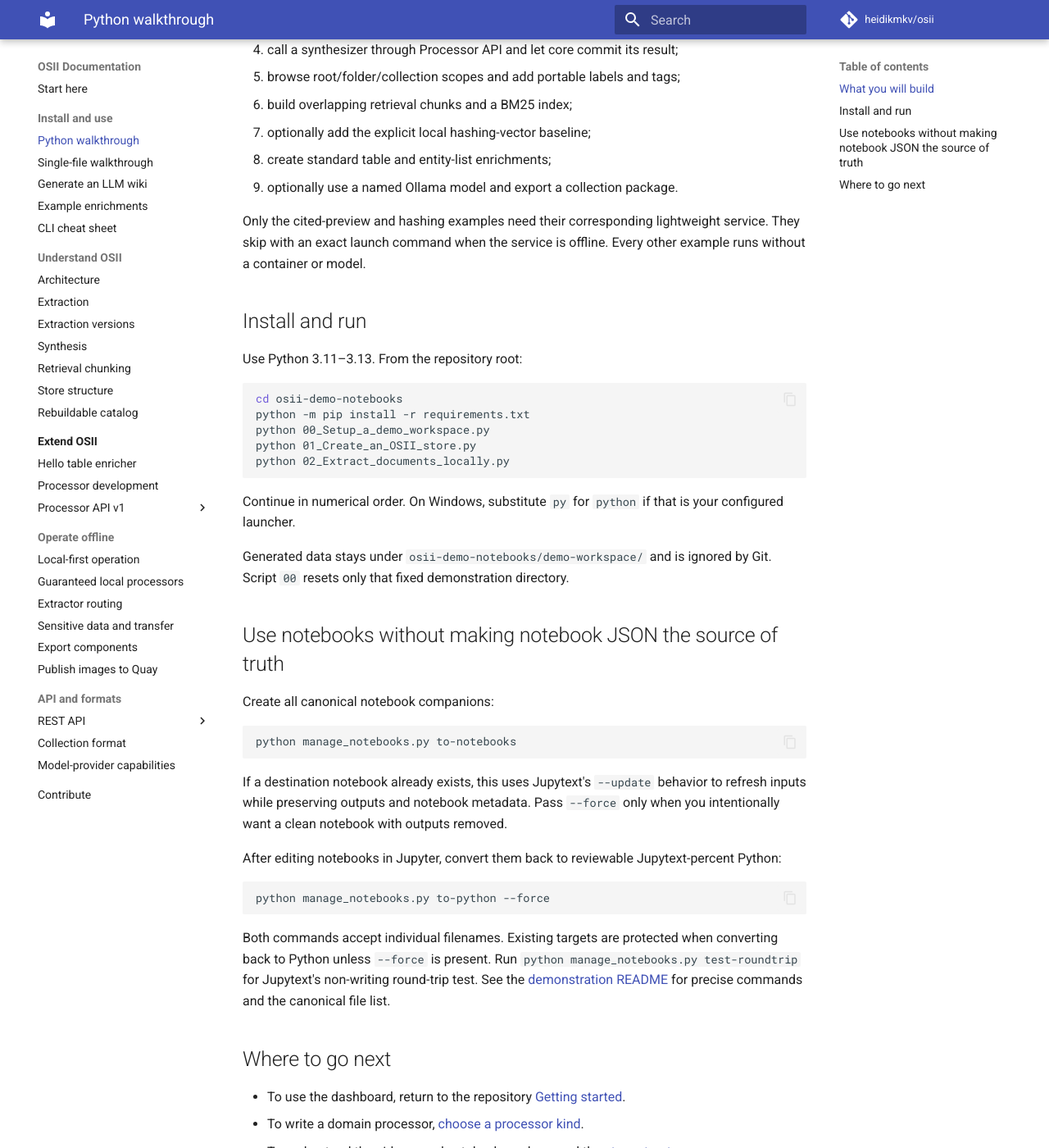
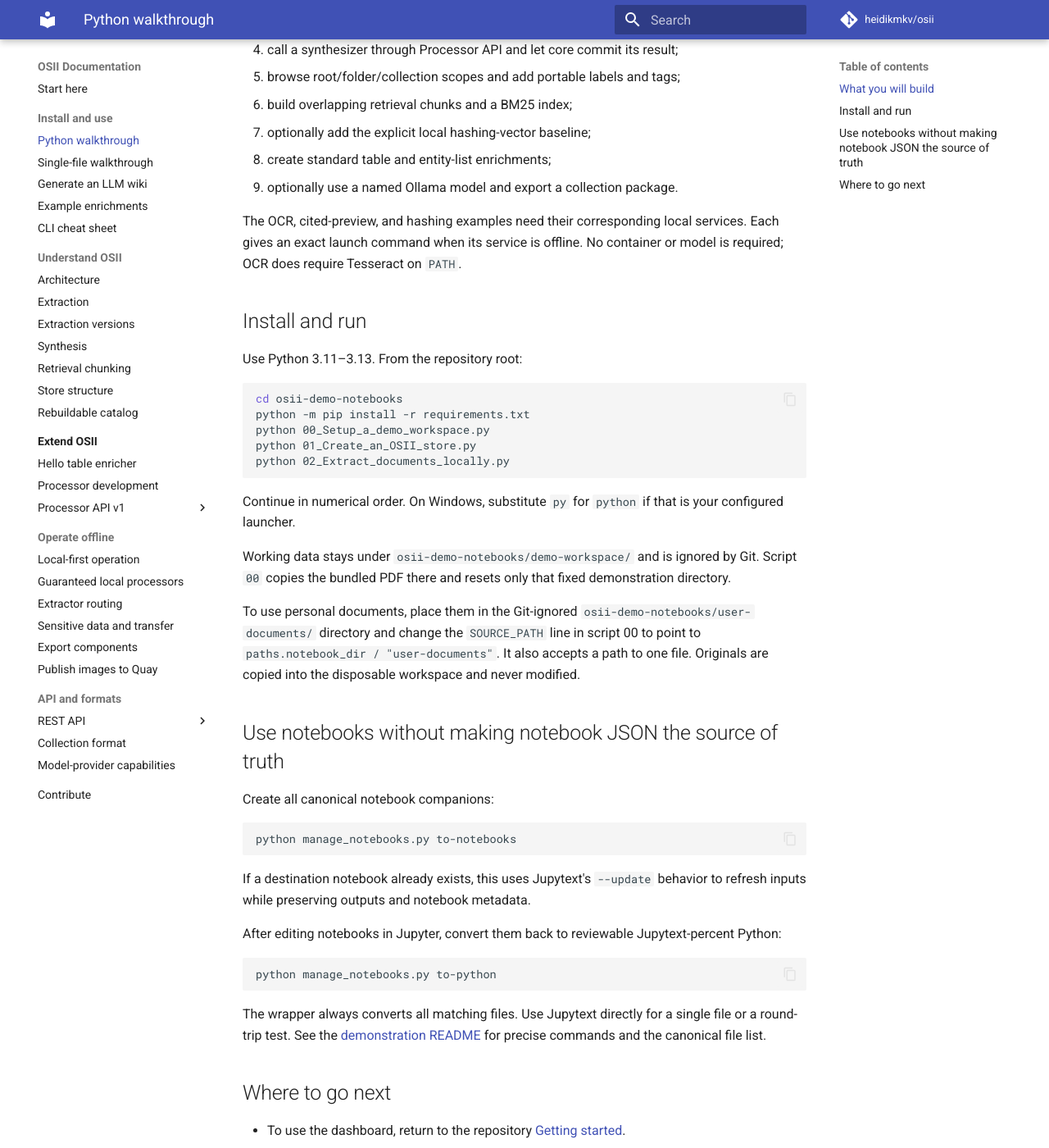
Before and after one commit to sandialabs/OSII, an MkDocs documentation site: the page built from docs/tutorials/python-demonstrations.md, in a window 1280 px wide and 1400 px high, scrolled down 442 px. Shown: the whole window at 82% size. Built offline with MkDocs 1.6.1 and Material for MkDocs 9.7.7, drawn with Linux system fonts in a browser that asks for light colours; comment, search, counter and statistics services are not loaded; some of the changed text lies outside the part shown.

Commit message:
Use configurable source documents in OSII demos

````diff
--- a/docs/tutorials/python-demonstrations.md
+++ b/docs/tutorials/python-demonstrations.md
@@ -6,12 +6,13 @@
 
 ## What you will build
 
-The examples generate a small four-document corpus and then show, through the
-installed `osii` Python module, how to:
+The examples use the bundled nine-page scan of E. M. Purcell's *Life at low
+Reynolds number* and then show, through the installed `osii` Python module, how
+to:
 
 1. initialize the canonical file-based `.osii` sidecar;
 2. rebuild and verify the disposable SQLite read catalog;
-3. extract documents locally with expert context and provenance;
+3. OCR the scanned PDF with expert context, page provenance, and bounding boxes;
 4. call a synthesizer through Processor API and let core commit its result;
 5. browse root/folder/collection scopes and add portable labels and tags;
 6. build overlapping retrieval chunks and a BM25 index;
@@ -19,9 +20,9 @@
 8. create standard table and entity-list enrichments;
 9. optionally use a named Ollama model and export a collection package.
 
-Only the cited-preview and hashing examples need their corresponding lightweight
-service. They skip with an exact launch command when the service is offline.
-Every other example runs without a container or model.
+The OCR, cited-preview, and hashing examples need their corresponding local
+services. Each gives an exact launch command when its service is offline. No
+container or model is required; OCR does require Tesseract on `PATH`.
 
 ## Install and run
 
@@ -38,8 +39,15 @@
 Continue in numerical order. On Windows, substitute `py` for `python` if that
 is your configured launcher.
 
-Generated data stays under `osii-demo-notebooks/demo-workspace/` and is ignored
-by Git. Script `00` resets only that fixed demonstration directory.
+Working data stays under `osii-demo-notebooks/demo-workspace/` and is ignored
+by Git. Script `00` copies the bundled PDF there and resets only that fixed
+demonstration directory.
+
+To use personal documents, place them in the Git-ignored
+`osii-demo-notebooks/user-documents/` directory and change the `SOURCE_PATH`
+line in script 00 to point to `paths.notebook_dir / "user-documents"`. It also
+accepts a path to one file. Originals are copied into the disposable workspace
+and never modified.
 
 ## Use notebooks without making notebook JSON the source of truth
 
@@ -51,20 +59,16 @@
 
 If a destination notebook already exists, this uses Jupytext's `--update`
 behavior to refresh inputs while preserving outputs and notebook metadata.
-Pass `--force` only when you intentionally want a clean notebook with outputs
-removed.
 
 After editing notebooks in Jupyter, convert them back to reviewable
 Jupytext-percent Python:
 
 ```bash
-python manage_notebooks.py to-python --force
+python manage_notebooks.py to-python
 ```
 
-Both commands accept individual filenames. Existing targets are protected
-when converting back to Python unless `--force` is present. Run
-`python manage_notebooks.py test-roundtrip` for Jupytext's non-writing
-round-trip test. See the
+The wrapper always converts all matching files. Use Jupytext directly for a
+single file or a round-trip test. See the
 [demonstration README](https://github.com/heidikmkv/osii/tree/main/osii-demo-notebooks) for precise commands
 and the canonical file list.
 
````
Also changed, not shown: docs/reference/collection-file-format.md (+1 -1 lines), osii-demo-notebooks/AGENTS.md (+3 -3 lines), osii-demo-notebooks/README.md (+42 -8 lines), 15 other files.
